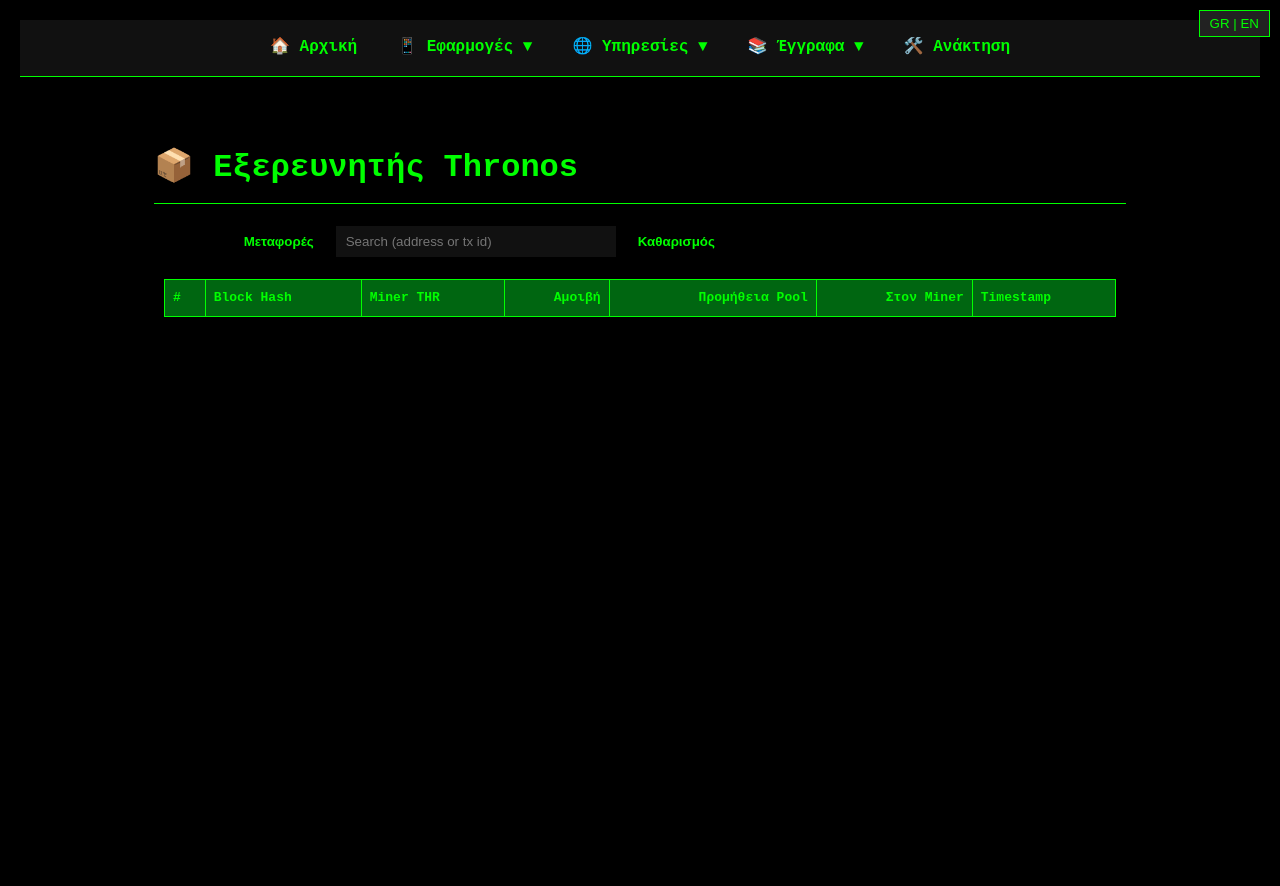
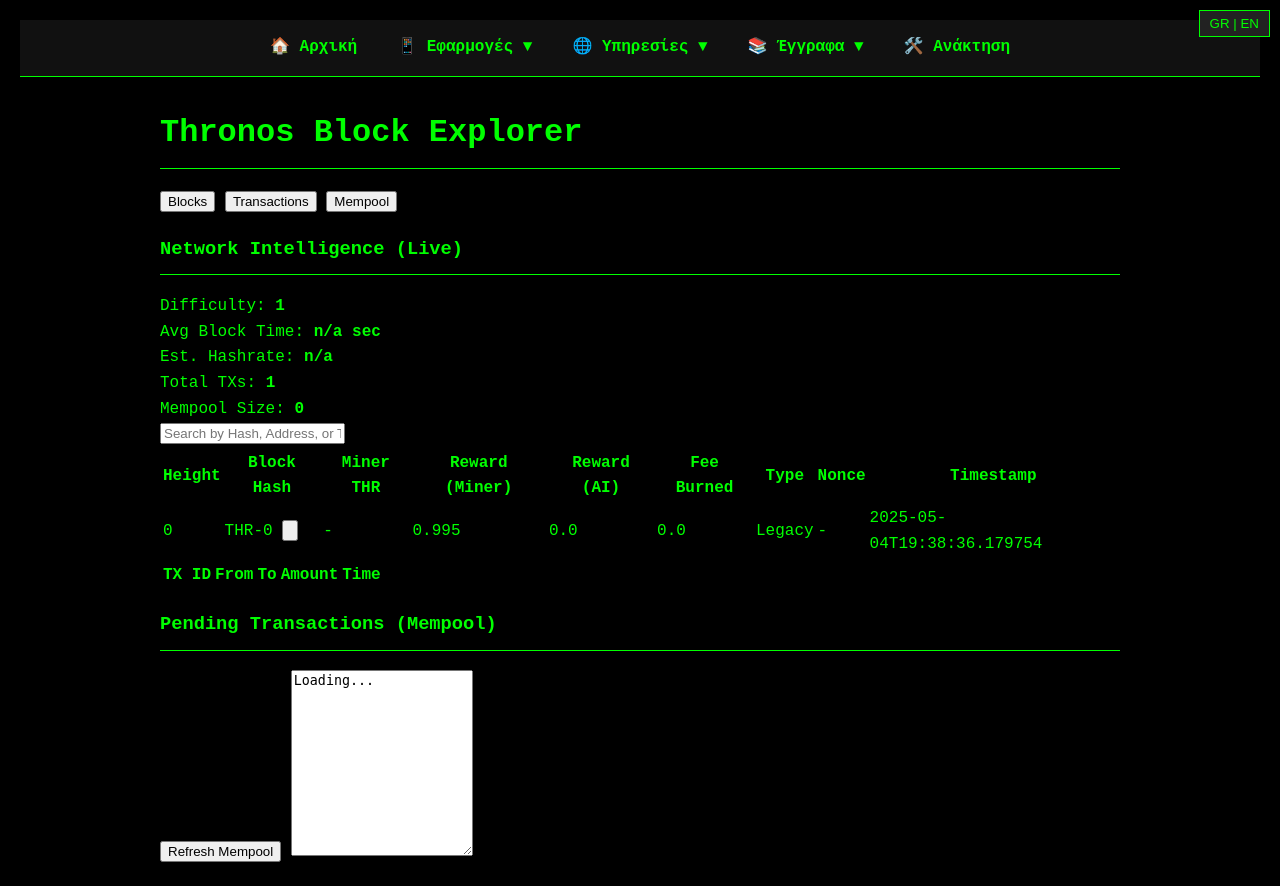
Before and after one commit to Tsipchain/thronos-V3.6, a Flask app: page /viewer in a window 1280 px wide. Before the commit the page ends 317 px from the top, so only its background shows below. Run offline with Flask 2, Linux system fonts and the light colour scheme; lists and menus that the app fills with data are empty.

Commit message:
Update thronos_block_viewer.html

```diff
--- a/templates/thronos_block_viewer.html
+++ b/templates/thronos_block_viewer.html
@@ -1,208 +1,278 @@
 {% extends "base.html" %}
 
-{% block title %}Thronos Block & TX Viewer{% endblock %}
-
-{% block styles %}
-<style>
-    :root { --g:#00ff66; --panel:#0b0b0b; }
-    .wrap { padding:14px; max-width:1200px; margin:0 auto; }
-    .toolbar { display:flex; gap:10px; align-items:center; flex-wrap:wrap; margin-bottom:12px; }
-    .btn-tool {
-      background:var(--panel); border:1px solid var(--g); color:var(--g);
-      padding:8px 12px; cursor:pointer; font-weight:bold;
-    }
-    .btn-tool.active { background:var(--g); color:#000; }
-    .input {
-      background:#111; color:var(--g); border:1px solid var(--g);
-      padding:8px 10px; min-width:260px;
-    }
-    .panel { background:var(--panel); border:1px dashed var(--g); padding:10px; }
-    table { width:100%; border-collapse:collapse; }
-    th, td { border:1px solid #0f0; padding:8px; font-size:13px; }
-    th { background:#061; text-align:left; }
-    tr:nth-child(odd) td { background:rgba(0,255,102,0.05); }
-    code { background:#111; padding:2px 4px; }
-    .muted { opacity:.85; }
-    .right { text-align:right; }
-    .copy { cursor:pointer; text-decoration:underline; }
-    .hidden { display:none; }
-</style>
-{% endblock %}
-
 {% block content %}
-  <div class="wrap">
-    <h1>📦 <span class="lang-el">Εξερευνητής Thronos</span><span class="lang-en">Thronos Viewer</span></h1>
-
-    <div class="toolbar">
-      <button id="btnBlocks" class="btn-tool active"><span class="lang-el">Μπλοκ</span><span class="lang-en">Blocks</span></button>
-      <button id="btnTx" class="btn-tool"><span class="lang-el">Μεταφορές</span><span class="lang-en">Transfers</span></button>
-
-      <input id="search" class="input" placeholder="Search (address or tx id)" />
-      <button id="btnClear" class="btn-tool"><span class="lang-el">Καθαρισμός</span><span class="lang-en">Clear</span></button>
+<div class="container mx-auto px-4 py-8">
+    <div class="flex justify-between items-center mb-6">
+        <h1 class="text-3xl font-bold text-white">Thronos Block Explorer</h1>
+        <div class="flex gap-2">
+            <button onclick="switchTab('blocks')" id="btn-blocks" class="px-4 py-2 bg-blue-600 text-white rounded hover:bg-blue-500 transition">Blocks</button>
+            <button onclick="switchTab('txs')" id="btn-txs" class="px-4 py-2 bg-gray-700 text-gray-300 rounded hover:bg-gray-600 transition">Transactions</button>
+            <button onclick="switchTab('mempool')" id="btn-mempool" class="px-4 py-2 bg-gray-700 text-gray-300 rounded hover:bg-gray-600 transition">Mempool</button>
+        </div>
     </div>
 
-    <!-- Blocks table -->
-    <div id="blocksPanel" class="panel">
-      <table id="blocksTable">
-        <thead>
+    <!-- Network Intelligence (Live) -->
+    <section id="network" class="mb-8 bg-gray-800 p-4 rounded-lg shadow-lg border border-gray-700">
+        <h3 class="text-xl font-semibold text-blue-400 mb-3">Network Intelligence (Live)</h3>
+        <div id="net-stats" class="font-mono text-sm text-gray-300 grid grid-cols-1 md:grid-cols-2 lg:grid-cols-4 gap-4">
+            <div>Loading stats...</div>
+        </div>
+    </section>
+
+    <!-- Search Bar -->
+    <div class="mb-6">
+        <input type="text" id="searchInput" onkeyup="searchTable()" placeholder="Search by Hash, Address, or TX ID..."
+               class="w-full px-4 py-3 bg-gray-800 text-white border border-gray-700 rounded-lg focus:outline-none focus:border-blue-500 transition">
+    </div>
+
+    <!-- Blocks Table -->
+    <div id="blocks-view" class="overflow-x-auto bg-gray-800 rounded-lg shadow-xl">
+        <table class="min-w-full text-left text-gray-300" id="blocksTable">
+            <thead class="bg-gray-700 text-gray-100 uppercase font-semibold text-sm">
                 <tr>
-            <th>#</th>
-            <th>Block Hash</th>
-            <th>Miner THR</th>
-            <th class="right"><span class="lang-el">Αμοιβή</span><span class="lang-en">Reward</span></th>
-            <th class="right"><span class="lang-el">Προμήθεια Pool</span><span class="lang-en">Pool Fee</span></th>
-            <th class="right"><span class="lang-el">Στον Miner</span><span class="lang-en">To Miner</span></th>
-            <th>Timestamp</th>
+                    <th class="px-6 py-3">Height</th>
+                    <th class="px-6 py-3">Block Hash</th>
+                    <th class="px-6 py-3">Miner THR</th>
+                    <th class="px-6 py-3">Reward (Miner)</th>
+                    <th class="px-6 py-3">Reward (AI)</th>
+                    <th class="px-6 py-3">Fee Burned</th>
+                    <th class="px-6 py-3">Type</th>
+                    <th class="px-6 py-3">Nonce</th>
+                    <th class="px-6 py-3">Timestamp</th>
                 </tr>
             </thead>
-        <tbody><!-- filled by JS --></tbody>
+            <tbody id="blocks-body" class="divide-y divide-gray-600">
+                <!-- Initial Render via Jinja2 (SEO/Fast Load) -->
+                {% for block in blocks %}
+                <tr class="hover:bg-gray-700 transition-colors">
+                    <td class="px-6 py-4">{{ block.index }}</td>
+                    <td class="px-6 py-4">
+                        <div class="flex items-center gap-2">
+                            <span id="hash-{{ loop.index }}" class="font-mono text-xs break-all">{{ block.hash }}</span>
+                            <button onclick="copy_to_clipboard('hash-{{ loop.index }}')" class="text-blue-400 hover:text-blue-300 p-1 rounded transition" title="Copy Hash">
+                                <svg xmlns="http://www.w3.org/2000/svg" class="h-4 w-4" fill="none" viewBox="0 0 24 24" stroke="currentColor">
+                                    <path stroke-linecap="round" stroke-linejoin="round" stroke-width="2" d="M8 16H6a2 2 0 01-2-2V6a2 2 0 012-2h8a2 2 0 012 2v2m-6 12h8a2 2 0 002-2v-8a2 2 0 00-2-2h-8a2 2 0 00-2 2v8a2 2 0 002 2z" />
+                                </svg>
+                            </button>
+                        </div>
+                    </td>
+                    <td class="px-6 py-4 font-mono text-xs">
+                        {% if block.transactions %}
+                           {% set coinbase = block.transactions | selectattr("type", "equalto", "coinbase") | first %}
+                           {{ coinbase.to if coinbase else '-' }}
+                        {% else %}
+                           -
+                        {% endif %}
+                    </td>
+                    <td class="px-6 py-4 text-green-400">{{ block.reward_to_miner }}</td>
+                    <td class="px-6 py-4 text-purple-400">{{ block.reward_to_ai }}</td>
+                    <td class="px-6 py-4 text-red-400">{{ block.fee_burned }}</td>
+                    <td class="px-6 py-4 text-xs uppercase">{{ 'Stratum' if block.is_stratum else 'Legacy' }}</td>
+                    <td class="px-6 py-4 font-mono text-sm">{{ block.nonce }}</td>
+                    <td class="px-6 py-4 text-xs text-gray-400">{{ block.timestamp }}</td>
+                </tr>
+                <!-- Transactions Sub-row -->
+                {% if block.transactions %}
+                <tr>
+                    <td colspan="9" class="px-6 py-2 bg-gray-750 text-xs text-gray-400">
+                        {% for tx in block.transactions %}
+                        <div class="mb-1 font-mono">
+                            <span class="text-blue-300">{{ tx.tx_id }}</span> — <b class="text-white">{{ tx.type }}</b> — from {{ tx.from }} to {{ tx.to }} : <b class="text-yellow-400">{{ tx.amount }}</b> (fee {{ tx.fee_burned }})
+                        </div>
+                        {% endfor %}
+                    </td>
+                </tr>
+                {% endif %}
+                {% endfor %}
+            </tbody>
         </table>
     </div>
 
-    <!-- TX table -->
-    <div id="txPanel" class="panel hidden">
-      <table id="txTable">
-        <thead>
+    <!-- Transactions Table -->
+    <div id="txs-view" class="hidden overflow-x-auto bg-gray-800 rounded-lg shadow-xl">
+        <table class="min-w-full text-left text-gray-300" id="txsTable">
+            <thead class="bg-gray-700 text-gray-100 uppercase font-semibold text-sm">
                 <tr>
-            <th>TX ID</th>
-            <th>Height</th>
-            <th>From</th>
-            <th>To</th>
-            <th class="right"><span class="lang-el">Ποσό</span><span class="lang-en">Amount</span></th>
-            <th class="right"><span class="lang-el">Προμήθεια</span><span class="lang-en">Fee</span></th>
-            <th>Timestamp</th>
-            <th>Copy</th>
+                    <th class="px-6 py-3">TX ID</th>
+                    <th class="px-6 py-3">From</th>
+                    <th class="px-6 py-3">To</th>
+                    <th class="px-6 py-3">Amount</th>
+                    <th class="px-6 py-3">Time</th>
                 </tr>
             </thead>
-        <tbody><!-- filled by JS --></tbody>
+            <tbody class="divide-y divide-gray-600">
+                {% for tx in transactions %}
+                <tr class="hover:bg-gray-700 transition-colors">
+                    <td class="px-6 py-4 font-mono text-xs">{{ tx.tx_id }}</td>
+                    <td class="px-6 py-4 font-mono text-xs">{{ tx.from }}</td>
+                    <td class="px-6 py-4 font-mono text-xs">{{ tx.to }}</td>
+                    <td class="px-6 py-4 text-yellow-400 font-bold">{{ tx.amount }} THR</td>
+                    <td class="px-6 py-4 text-sm text-gray-400">{{ tx.timestamp }}</td>
+                </tr>
+                {% endfor %}
+            </tbody>
         </table>
-      <p class="muted">
-          <span class="lang-el">Tip: κάνε κλικ σε διεύθυνση για άνοιγμα wallet viewer ή στην «Copy» για αντιγραφή TX/διεύθυνσης.</span>
-          <span class="lang-en">Tip: click an address to open wallet viewer or "Copy" to copy TX/address.</span>
-      </p>
+    </div>
+
+    <!-- Mempool View -->
+    <div id="mempool-view" class="hidden bg-gray-800 rounded-lg shadow-xl p-6">
+        <h3 class="text-xl font-bold text-yellow-400 mb-4">Pending Transactions (Mempool)</h3>
+        <button onclick="showMempool()" class="mb-4 px-3 py-1 bg-gray-700 hover:bg-gray-600 rounded text-sm text-white">Refresh Mempool</button>
+        <textarea id="mempoolBox" rows="12" class="w-full bg-gray-900 text-green-400 font-mono text-xs p-4 rounded border border-gray-700 focus:outline-none" readonly>Loading...</textarea>
     </div>
 </div>
-{% endblock %}
 
-{% block scripts %}
 <script>
-    const el = (q) => document.querySelector(q);
-    const blocksPanel = el("#blocksPanel");
-    const txPanel     = el("#txPanel");
-    const btnBlocks   = el("#btnBlocks");
-    const btnTx       = el("#btnTx");
-    const searchBox   = el("#search");
-    const btnClear    = el("#btnClear");
+function copy_to_clipboard(elm_id) {
+    const text = document.getElementById(elm_id).textContent;
+    navigator.clipboard.writeText(text).catch(err => {
+        console.error('Failed to copy: ', err);
+    });
+}
 
-    let allBlocks = [];
-    let allTxs    = [];
+function switchTab(tab) {
+    const blocksView = document.getElementById('blocks-view');
+    const txsView = document.getElementById('txs-view');
+    const mempoolView = document.getElementById('mempool-view');
 
-    function show(panel) {
-      if (panel === "blocks") {
-        blocksPanel.classList.remove("hidden");
-        txPanel.classList.add("hidden");
-        btnBlocks.classList.add("active");
-        btnTx.classList.remove("active");
-      } else {
-        txPanel.classList.remove("hidden");
-        blocksPanel.classList.add("hidden");
-        btnTx.classList.add("active");
-        btnBlocks.classList.remove("active");
+    const btnBlocks = document.getElementById('btn-blocks');
+    const btnTxs = document.getElementById('btn-txs');
+    const btnMempool = document.getElementById('btn-mempool');
+
+    // Reset all
+    blocksView.classList.add('hidden');
+    txsView.classList.add('hidden');
+    mempoolView.classList.add('hidden');
+
+    btnBlocks.className = 'px-4 py-2 bg-gray-700 text-gray-300 rounded hover:bg-gray-600 transition';
+    btnTxs.className = 'px-4 py-2 bg-gray-700 text-gray-300 rounded hover:bg-gray-600 transition';
+    btnMempool.className = 'px-4 py-2 bg-gray-700 text-gray-300 rounded hover:bg-gray-600 transition';
+
+    // Activate selected
+    if (tab === 'blocks') {
+        blocksView.classList.remove('hidden');
+        btnBlocks.className = 'px-4 py-2 bg-blue-600 text-white rounded hover:bg-blue-500 transition';
+    } else if (tab === 'txs') {
+        txsView.classList.remove('hidden');
+        btnTxs.className = 'px-4 py-2 bg-blue-600 text-white rounded hover:bg-blue-500 transition';
+    } else if (tab === 'mempool') {
+        mempoolView.classList.remove('hidden');
+        btnMempool.className = 'px-4 py-2 bg-blue-600 text-white rounded hover:bg-blue-500 transition';
+        showMempool();
     }
 }
 
-    btnBlocks.onclick = () => show("blocks");
-    btnTx.onclick     = () => show("tx");
-    btnClear.onclick = () => {
-      searchBox.value = "";
-      renderBlocks(allBlocks);
-      renderTxs(allTxs);
-    };
-
-    function copy(text) {
-      navigator.clipboard.writeText(text);
-      const lang = localStorage.getItem('lang') || 'el';
-      alert(lang === 'el' ? "Αντιγράφηκε:\n" + text : "Copied:\n" + text);
+async function showMempool() {
+  const box = document.getElementById('mempoolBox');
+  box.value = "Loading mempool...";
+  try {
+      const res = await fetch('/api/mempool');
+      const data = await res.json();
+      if (data.length === 0) {
+          box.value = "Mempool is empty. All transactions confirmed.";
+      } else {
+          box.value = JSON.stringify(data, null, 2);
+      }
+  } catch(e) {
+      box.value = "Error loading mempool.";
+  }
 }
 
-    function linkAddr(addr) {
-      return `<a href="/wallet/${addr}" target="_blank" style="color:#0f0">${addr}</a>`;
+function searchTable() {
+    const input = document.getElementById('searchInput');
+    const filter = input.value.toUpperCase();
+    const activeTable = document.getElementById('blocks-view').classList.contains('hidden') ? 'txsTable' : 'blocksTable';
+    const table = document.getElementById(activeTable);
+    const tr = table.getElementsByTagName('tr');
+
+    for (let i = 1; i < tr.length; i++) {
+        let visible = false;
+        const tds = tr[i].getElementsByTagName('td');
+        for (let j = 0; j < tds.length; j++) {
+            if (tds[j]) {
+                const txtValue = tds[j].textContent || tds[j].innerText;
+                if (txtValue.toUpperCase().indexOf(filter) > -1) {
+                    visible = true;
+                    break;
+                }
+            }
+        }
+        tr[i].style.display = visible ? "" : "none";
+    }
 }
 
-    function renderBlocks(rows) {
-      const q = searchBox.value.trim().toLowerCase();
-      const body = el("#blocksTable tbody");
-      body.innerHTML = "";
-
-      rows
-        .filter(b => !q ||
-          String(b.block_hash||"").toLowerCase().includes(q) ||
-          String(b.thr_address||"").toLowerCase().includes(q)
-        )
-        .forEach(b => {
-          const tr = document.createElement("tr");
-          tr.innerHTML = `
-            <td>${(b.block_hash||"").startsWith("THR-") ? (b.block_hash||"").split("-")[1] : ""}</td>
-            <td><span class="copy" onclick='(${copy}).call(null, "${b.block_hash}")'>${b.block_hash}</span></td>
-            <td>${b.thr_address ? linkAddr(b.thr_address) : ""}</td>
-            <td class="right">${Number(b.reward||0).toFixed(3)}</td>
-            <td class="right">${Number(b.pool_fee||0).toFixed(3)}</td>
-            <td class="right">${Number(b.reward_to_miner||0).toFixed(3)}</td>
-            <td>${b.timestamp||""}</td>
+// Live Network Stats
+async function pollNet() {
+  try {
+    const r = await fetch('/api/network_live');
+    const j = await r.json();
+    const hs = j.est_hashrate_hs ? (j.est_hashrate_hs/1e9).toFixed(3) + ' GH/s' : 'n/a';
+    const t = `
+      <div>Difficulty: <b class="text-white">${j.difficulty}</b></div>
+      <div>Avg Block Time: <b class="text-white">${j.avg_block_time_sec ? j.avg_block_time_sec.toFixed(1) : 'n/a'} sec</b></div>
+      <div>Est. Hashrate: <b class="text-white">${hs}</b></div>
+      <div>Total TXs: <b class="text-white">${j.tx_count}</b></div>
+      <div>Mempool Size: <b class="text-yellow-400">${j.mempool}</b></div>
     `;
-          body.appendChild(tr);
-        });
+    document.getElementById('net-stats').innerHTML = t;
+  } catch(_) {}
 }
 
-    function renderTxs(rows) {
-      const q = searchBox.value.trim().toLowerCase();
-      const body = el("#txTable tbody");
-      body.innerHTML = "";
+// Live Block Updates (Client-Side Rendering)
+async function loadBlocks() {
+  const res = await fetch('/api/blocks');
+  const blocks = await res.json();
 
-      rows
-        .filter(t => !q ||
-          String(t.tx_id||"").toLowerCase().includes(q) ||
-          String(t.from||"").toLowerCase().includes(q) ||
-          String(t.to||"").toLowerCase().includes(q)
-        )
-        .forEach(t => {
-          const tr = document.createElement("tr");
-          const copyTx = `(${copy}).call(null, "${t.tx_id}")`;
-          const copyFrom = `(${copy}).call(null, "${t.from}")`;
-          const copyTo   = `(${copy}).call(null, "${t.to}")`;
+  const tbody = document.getElementById('blocks-body');
+  tbody.innerHTML = '';
+
+  for (const b of blocks) {
+    const tr = document.createElement('tr');
+    tr.className = "hover:bg-gray-700 transition-colors";
+    const tType = b.is_stratum ? 'Stratum' : 'Legacy';
+
+    // Find coinbase TX for Miner Address
+    let minerAddr = '-';
+    if (b.transactions) {
+        const cb = b.transactions.find(tx => tx.type === 'coinbase');
+        if (cb) minerAddr = cb.to;
+    }
 
     tr.innerHTML = `
-            <td><span class="copy" onclick='${copyTx}'>${t.tx_id}</span></td>
-            <td>${t.height ?? ""}</td>
-            <td>${t.from ? linkAddr(t.from) : ""}</td>
-            <td>${t.to ? linkAddr(t.to) : ""}</td>
-            <td class="right">${Number(t.amount||0).toFixed(6)}</td>
-            <td class="right">${Number(t.fee_burned||0).toFixed(4)}</td>
-            <td>${t.timestamp||""}</td>
-            <td>
-              <span class="copy" onclick='${copyTx}'>TX</span> |
-              <span class="copy" onclick='${copyFrom}'>From</span> |
-              <span class="copy" onclick='${copyTo}'>To</span>
+      <td class="px-6 py-4">${b.index}</td>
+      <td class="px-6 py-4">
+        <div class="flex items-center gap-2">
+            <span class="font-mono text-xs break-all">${b.hash}</span>
+        </div>
       </td>
+      <td class="px-6 py-4 font-mono text-xs">${minerAddr}</td>
+      <td class="px-6 py-4 text-green-400">${(b.reward_to_miner ?? 0).toFixed(6)}</td>
+      <td class="px-6 py-4 text-purple-400">${(b.reward_to_ai ?? 0).toFixed(6)}</td>
+      <td class="px-6 py-4 text-red-400">${(b.fee_burned ?? 0).toFixed(6)}</td>
+      <td class="px-6 py-4 text-xs uppercase">${tType}</td>
+      <td class="px-6 py-4 font-mono text-sm">${b.nonce}</td>
+      <td class="px-6 py-4 text-xs text-gray-400">${b.timestamp || ''}</td>
     `;
-          body.appendChild(tr);
-        });
+
+    tbody.appendChild(tr);
+
+    // TXs Sub-row
+    if (b.transactions && b.transactions.length) {
+      const trx = document.createElement('tr');
+      const txHtml = b.transactions.map(tx => {
+        return `<div class="mb-1 font-mono">
+          <span class="text-blue-300">${tx.tx_id}</span> — <b class="text-white">${tx.type}</b> — from ${tx.from || '-'} to ${tx.to || '-'} : <b class="text-yellow-400">${tx.amount ?? '-'}</b> (fee ${tx.fee_burned ?? 0})
+        </div>`;
+      }).join('');
+      trx.innerHTML = `<td colspan="9" class="px-6 py-2 bg-gray-750 text-xs text-gray-400">${txHtml}</td>`;
+      tbody.appendChild(trx);
+    }
+  }
 }
 
-    async function loadData() {
-      const chain = await fetch("/chain").then(r=>r.json());
-      allBlocks = chain.filter(x => typeof x === "object" && x && x.type === "block");
-      allTxs    = chain.filter(x => typeof x === "object" && x && x.type === "transfer");
-
-      renderBlocks(allBlocks);
-      renderTxs(allTxs);
-    }
-
-    searchBox.addEventListener("input", () => {
-      renderBlocks(allBlocks);
-      renderTxs(allTxs);
-    });
-
-    loadData();
+// Start Polling
+pollNet();
+setInterval(pollNet, 5000);
+setInterval(loadBlocks, 6000);
 </script>
 {% endblock %}
```
Lines whose indentation alone changed are shown as unchanged.
